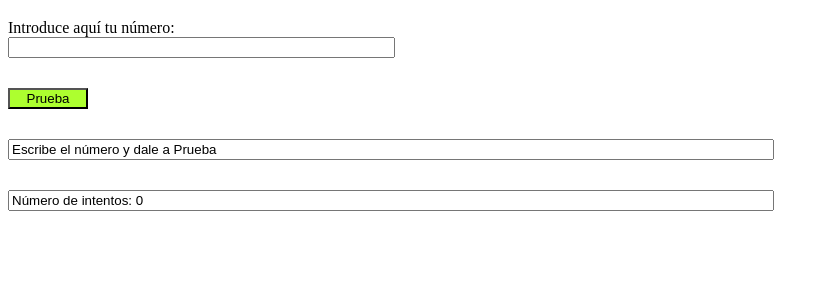
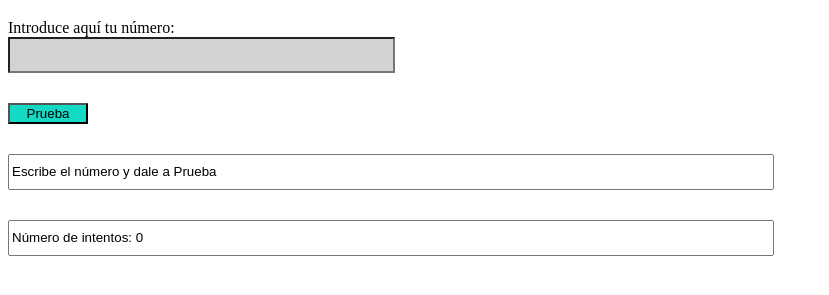
Before and after one commit to Aleha20/Contador_de_intentos, a plain HTML site: page index.html in a window 1280 px wide. Shown: the part 61-356 px from the top of the page, without its empty margins (0-829 px from the left). Drawn offline with Linux system fonts and the light colour scheme.

Commit message:
Failed ejercice

```diff
--- a/main.css
+++ b/main.css
@@ -4,17 +4,22 @@
 }
 .type__number {
   margin-bottom: 30px;
+  background-color: lightgrey;
   width: 30%;
+  height: 30px;
 }
 .form__button {
-  background-color: greenyellow;
+  background-color: #14d9c4;
   margin-bottom: 30px;
   width: 80px;
 }
 .write-number {
   width: 60%;
+  height: 30px;
+
   margin-bottom: 30px;
 }
 .number__tried {
   width: 60%;
+  height: 30px;
 }
--- a/main.js
+++ b/main.js
@@ -4,14 +4,17 @@ let writeNumberElement = document.querySelector(".write-number");
 let attemptsElement = document.querySelector(".number__tried");
 let btnTry = document.querySelector(".form__button");
 
+// writeNumberElement.innerHTML = writeNumberElement.innerHTML + "Demasiado bajo";
+
 function randomNumber() {
   let randomNumber = Math.ceil(Math.random() * 100);
   console.log(Math.ceil(Math.random() * 100));
+  //   if (randomNumber < 1) {
+  //     writeNumberElement.classlist.add("write-number");
+  //   }
 }
 
-// function getRandomNumber(min, max) {
-//   return Math.ceil(Math.random() * 100);
-//   console.log(getRandomNumber);
-// }
+btnTry.addEventListener("click", randomNumber);
 
-btnTry.addEventListener("click", randomNumber);
+//dejo comentado lo que sé que no funciona
+//He conseguido que me salga el
```
